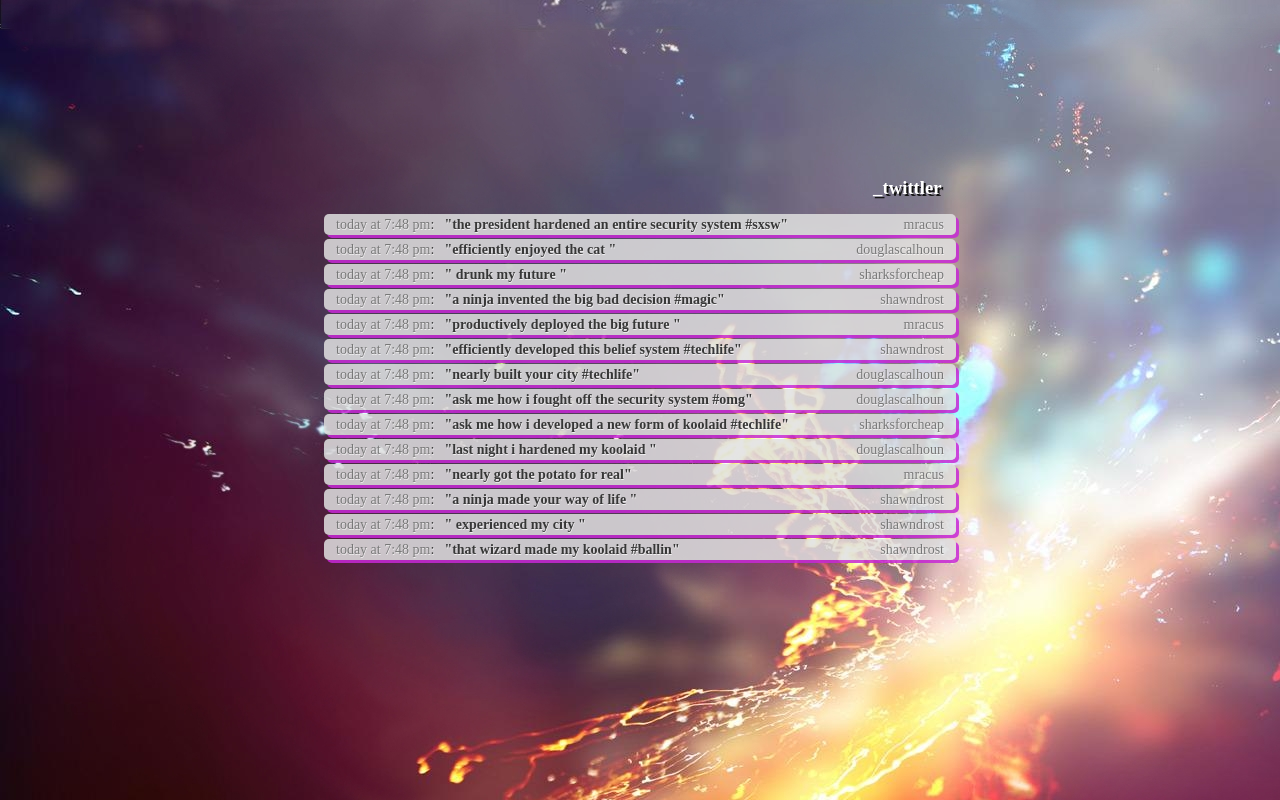
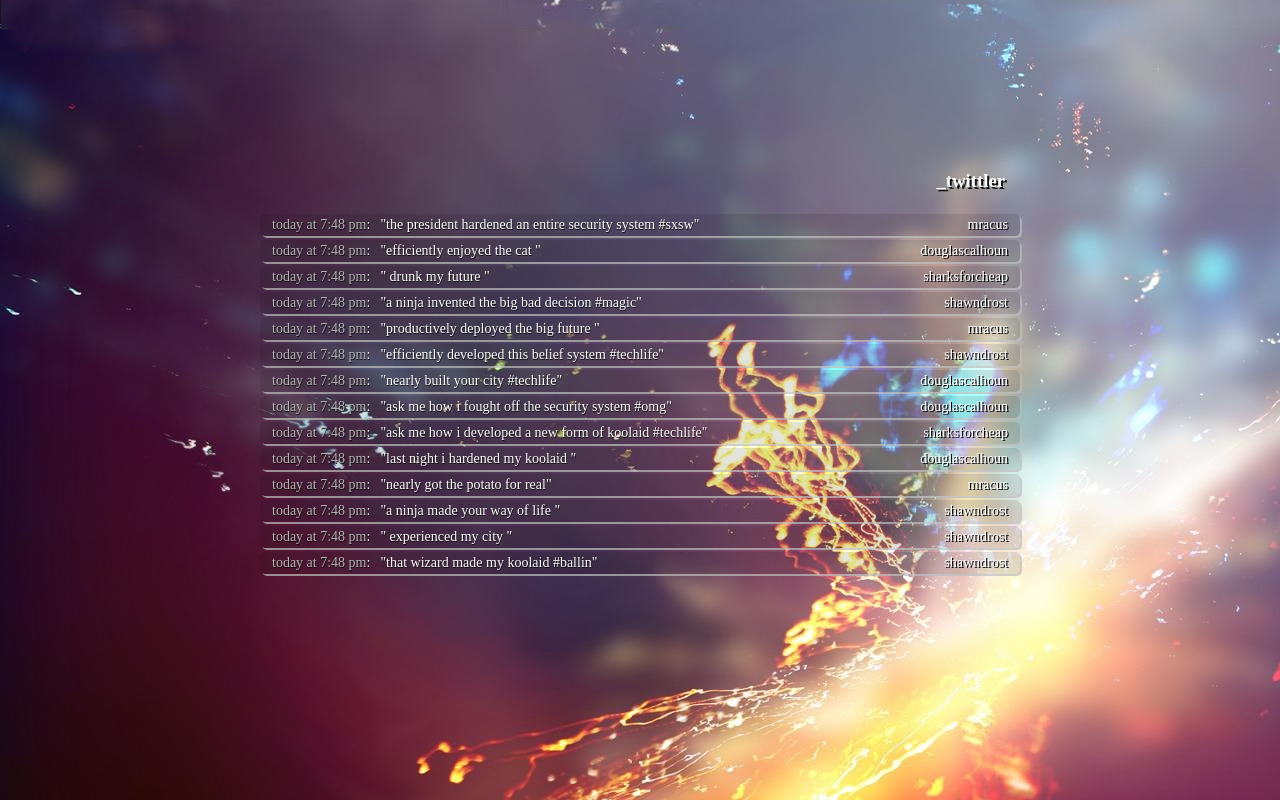
Before and after one commit to laijiang19/twittler, a plain HTML site: page index.html in a window 1280 px wide. Drawn offline with Linux system fonts and the light colour scheme.

Commit message:
Another version of the style

```diff
--- a/main.css
+++ b/main.css
@@ -9,7 +9,7 @@ header {
 	top:-20px;
 	left: 0;
 	right: 0;
-	width:49.5%;
+	width:59.5%;
 	height:28.5%;
 }
 
@@ -20,7 +20,7 @@ header #title {
 	position:relative;
 	float:right;
 	padding:12px;
-	top:73%;
+	top:70%;
 	bottom:0px;
 	right:0.5%;
 }
@@ -28,12 +28,13 @@ header #title {
 
 #tweets > div {
 	position:relative;
-	background:rgba(225,225,225,0.85);
 	border-radius: 5px;
+	display:block;
 	height:10%;
 	margin:4px;
-	box-shadow: 3px 3px rgba(200,41,214,0.85);
-	padding:2.5px 12px 2.5px 12px;
+	box-shadow: 2px 2px rgba(190,190,190,0.7);
+	padding:3px 12px 3px 12px;
+	background-color: rgba(0,0,0,0.1);
 }
 
 #display {
@@ -46,7 +47,7 @@ header #title {
 	bottom:0;
 	left: 0;
 	right: 0;
-	width:50%;
+	width:60%;
 	height:50%;
 	overflow-y:auto;
 }
@@ -84,27 +85,27 @@ header #title {
 }
 
 #tweets {
-	text-align:justify;
+	text-align:left;
   	font-family: "Baskerville", serif;
   	font-size:14px;
-  	color:rgb(55,55,55);
-  	text-shadow:0.5px 0.5px rgba(250,250,250,0.8);
+  	color:rgb(255,255,255);
+  	text-shadow:0.5px 0.5px rgba(0,0,0,0.8);
 }
 
 a.user {
 	float:right;
 	text-decoration:none;
-	color:rgb(120,120,120);
+	color:rgb(255,255,255);
+	text-shadow:1.25px 1.25px rgba(0,0,0,1);
 }
 
 span.time {
 	float:left;
-	color:rgb(120,120,120);
+	color:rgb(180,180,180);
 }
 
 span.tweet {
 	position:absolute;
-	font-weight:600;
 	width: 60%;
 	margin-left:10px;
 
```
